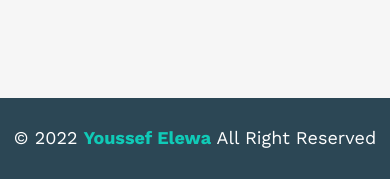
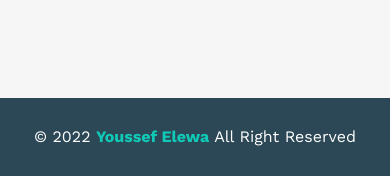
Before and after one commit to yelewa28/Liwa-Leon, a plain HTML site: page index.html in a window 390 px wide. Shown: the part 6135-6314 px from the top of the page. Drawn offline with nearby package versions, Linux system fonts and the light colour scheme; a web font is replaced by a local one.

Commit message:
Update style.css

```diff
--- a/css/style.css
+++ b/css/style.css
@@ -411,4 +411,9 @@ body {
     font-weight: bold;
     color: var(--main-color);
   }
+  @media (max-width:767px) {
+    .footer {
+      font-size: 16px;
+    }
+  }
   /* End Footer */
```
